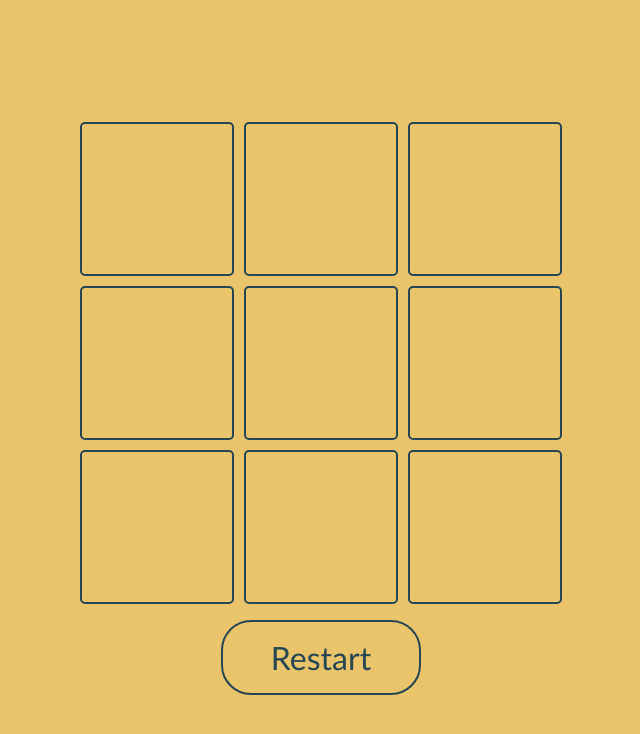
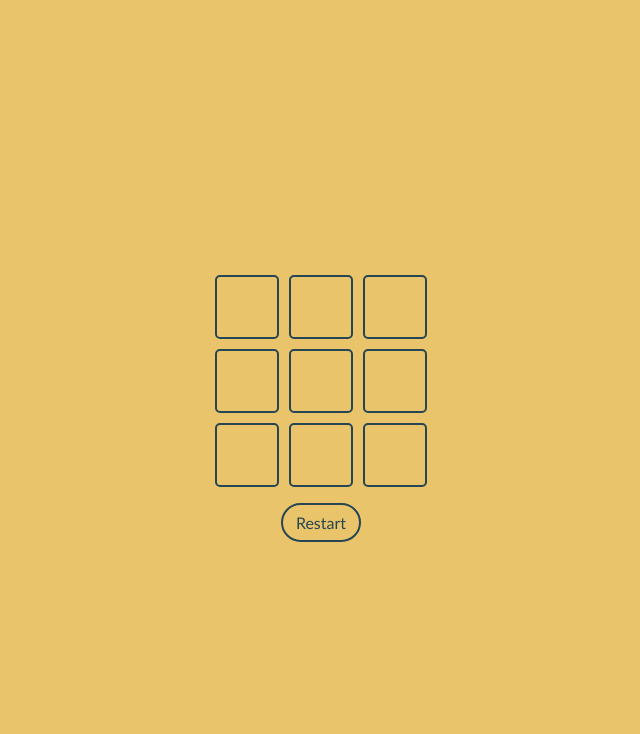
Before and after one commit to gujiitoo/tictactoeProject, a plain HTML site: page index.html in a window 1280 px wide. Shown: the whole page, without its empty margins (319-959 px from the left). Drawn offline with Linux system fonts and the light colour scheme.

Commit message:
change size

```diff
--- a/style.css
+++ b/style.css
@@ -20,7 +20,7 @@ body {
 .message {
     align-self: center;
     margin-bottom: 1rem;
-    font-size: 2rem;
+    font-size: 1.5rem;
 }
 
 .board {
@@ -31,11 +31,11 @@ body {
 }
 
 .tile {
-    width: 150px;
-    height: 150px;
+    width: 60px;
+    height: 60px;
     border: 2px solid  #264653;
     border-radius: 5px;
-    font-size: 6rem;
+    font-size: 2.5rem;
     color:#6d98ba;
     display: flex;
     justify-content: center;
@@ -44,12 +44,12 @@ body {
 
 .restart-btn {
     margin-top: 1rem;
-    font-size: 2rem;
+    font-size: 1rem;
     font-weight: 500;
-    border-radius: 30px;
-    padding: 1rem;
+    border-radius: 20px;
+    padding: 0.5rem;
     border: 2px solid #264653;
-    width: 200px;
+    width: 80px;
     align-self: center;
 }
 
```
